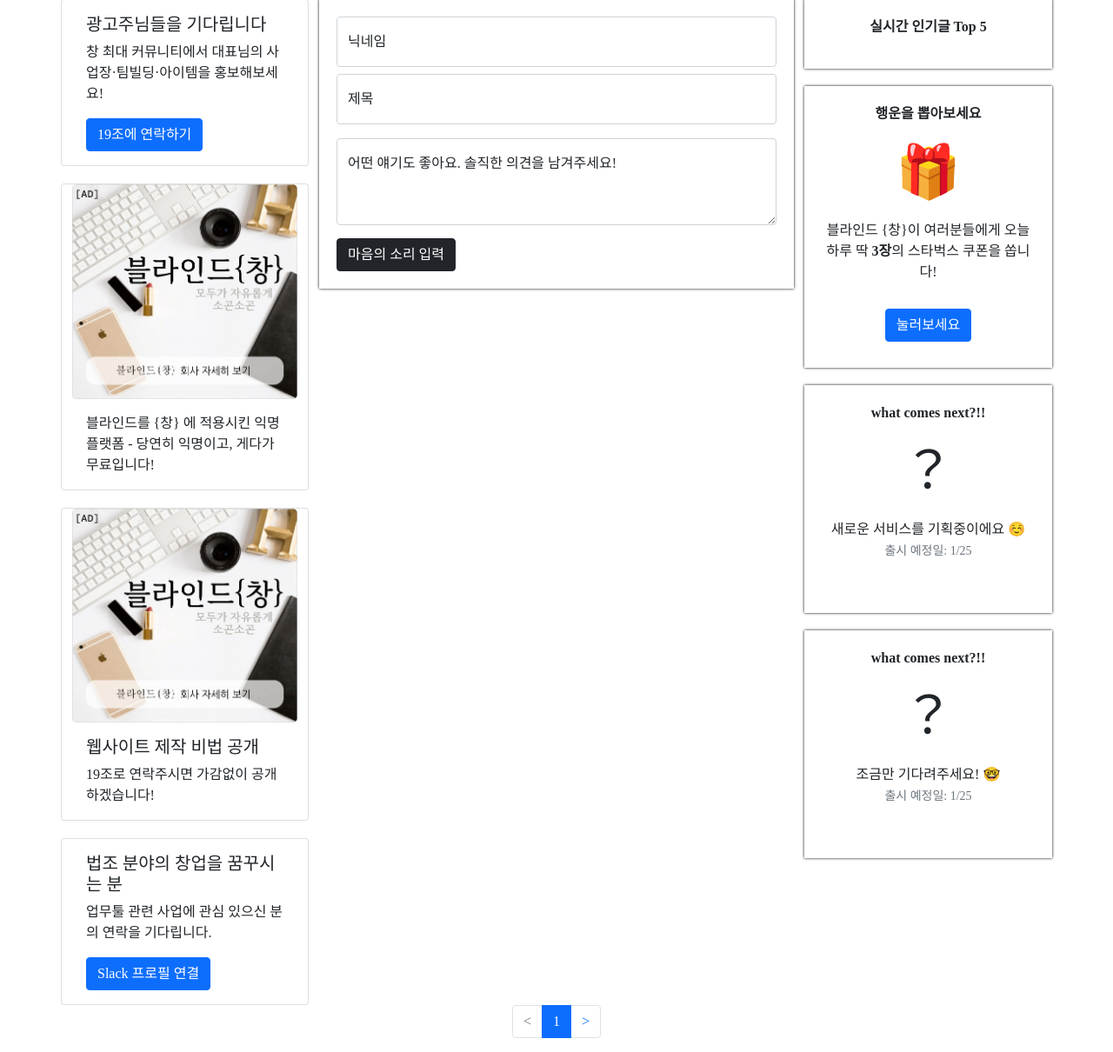
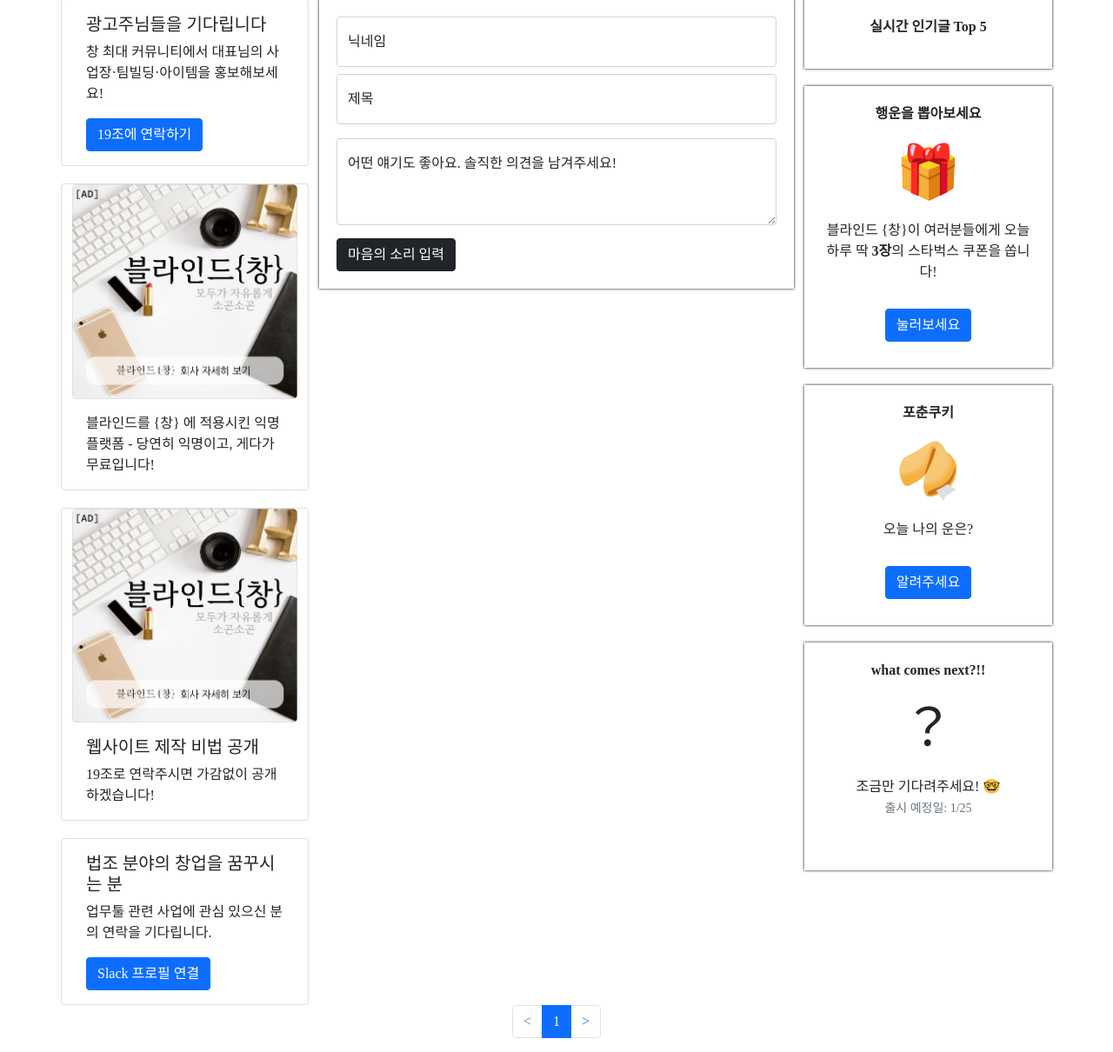
Before and after one commit to quizee/blind-chang, a Flask app: page / in a window 1280 px wide. Shown: the part 221-1431 px from the top of the page at 87% size. Run offline with Flask 2, Linux system fonts and the light colour scheme; data that the repository does not hold is empty; some libraries are stand-ins or nearby versions.

Commit message:
포춘쿠키 기능 추가

```diff
--- a/app.py
+++ b/app.py
@@ -87,6 +87,116 @@ def randint_get():
     lucky_num = random.randint(1,10000)
     return jsonify({'lucky_num': lucky_num})
 
+@app.route("/fortune", methods=["GET"])
+def fortune_get():
+    fortune = random.choice(fortune_list)
+    return jsonify({'fortune': fortune})
+
+# 포춘쿠키 문장
+fortune_list = [
+"간절하게 가지고 싶어하던 것이 나에게 알아서 찾아온다.",
+"너무 말도 안되게 웃겨서 웃다가 눈물이 날 정도로 재미있는 일이 곧 있을 예정  :)",
+"걱정하던 일이 생각보다 너무 쉽게 풀리고 생각하지 못한 신나는 일이 곧 찾아온다.",
+"지금은 전혀 모르는 사이지만, 언제나 연락할 수 있는, 소울메이트 같은 친구가 찾아올 예정.",
+"전혀 생각하지 못했던 사람에게서 평생 잊지 못할 감동을 받을 예정. 기대하세요!",
+"무슨 일이 있어도 당신의 편! 든든한 지원군이 생긴다네요~ 좋은 소식 기다려 보세요 :)",
+"내 인생에서 잊지 못할, 언제나 나를 행복하게 해주는 평생 최고의 노래를 만나게 됩니다~",
+"내가 안 좋았다고 생각했던 일 덕분에 오히려 더 큰 도움을 받을 일이 생깁니다.",
+"오래 전에 베푼 작은 친절이 눈덩이처럼 커져 행운으로 너에게 돌아올 예정이네요~",
+"내가 다른 사람을 도와서, 그 사람이 평생 잊지 못할 은인이 되는군요!",
+"선택의 길에 있을 때, 이번에는 내가 평소 선택하지 않았을 것을 선택해 보라. 엄청난 행운이 기다리고 있으니.",
+"정말 예상치도 못한 큰 선물을 받게 됩니다.",
+"엄청난 고민이 찾아오네요. 그러나 너가 최고의 선택을 할 예정이니 걱정마세요. 대신 기대하세요.",
+"내가 너무 좋아하는 사람을 올해 진짜로 만나게 됩니다. 언제 만나는 지는 알려줄 수 없지만.",
+"정말 마음껏 열심히 해봐도 좋아요. 노력한 만큼 그대로 결과가 나타나서 너무나 뿌듯한 순간이 찾아옵니다.",
+"하고 싶었던 일이 있다면 혹은 생겼다면, 바로 도전할 것. 올해는 너에게 진짜 큰 기회가 된다.",
+"나랑 닮은 부분이 너무나 많은 소울메이트를 만나게 된다. 금방 너를 찾아올 예정.",
+"그 동안 망설였던 걸, 바로 해볼 것. 망설인 시간만큼이나 내가 전혀 예상하지 못한 놀라운 결과를 만날 것이다.",
+"나를 항상 자기 일처럼 나서서 도와주는 정말 고마운 친구가 나타난다",
+"너에게 지금의 너는 상상도 못한 새로운 모습이 나타난다",
+"당신은 모든 사람이 감탄할 만한 엄청난 일을 해낼 예정",
+"굳이 힘들여 노력하지 않았는데도, 상상도 못 할 정도로 멋진 일이…",
+"내가 좋아하는 음식을 너무 맛있게 자주 먹을 운세. ‘진짜 맛있다. 행복이 따로 있나, 이거지!’",
+"누군가를 도울 수 있는 상황에서 잠시 고민을 하다가 나서서 도움을 주니 엄청난 행운이 찾아오게 된다.",
+"너에게 얼마나 멋진 일이 벌어지는지 여기에 다 설명할 수가 없다. 기대하라.",
+"내 주변의 모든 걸 자세히 살펴보라. 지금도 반짝이는 행운이 바로 곁에 숨어 있다.",
+"알지 못했던 나의 능력을 찾아내서 모두가 깜짝 놀랄 만한 일을 하게 된다.",
+"전혀 생각지도 못한 곳에서 엄청난 보물을 찾게 되는데…",
+"보기만 해도 웃음이 터지는 너무 재미있는 친구를 새로 만나게 된다.",
+"내가 잠시 후회했던 선택이 갑자기 엄청난 멋진 결과를 낳는다.",
+"내가 평생 잊지 못할 은인을 만날 예정. 누구인지는 직접 찾아낼 것.",
+"시간 낭비라고 생각했던 일들이 위기의 순간 나에게 큰 도움이 된다.",
+"뭐든 과감하게 도전해도 된다. 모든 일이 예상대로 이루어질 운세.",
+"기분 좋은 일이 이래도 되나 싶을 정도로 연달아 이어질 운세.",
+"금전은 무자비한 주인이지만 유익한 종이 되기도 한다.",
+"미래에 대해 걱정할 필요 없다. 일단 오늘, 내일 할 일 부터 해결하자.",
+"물 속에 있던 용이 비로소 승천하는 격. 명예와 재물운이 상승한다.",
+"머지않아 단비가 내리니 욕심을 버리고 때를 기다려라.",
+"물신양면으로 도와주는 귀인이 나타날 것이다. 귀인의 말에 귀를 기울여야 한다.",
+"좋은 인연을 얻게 될 것입니다. 정성과 진심으로 대해주세요.",
+"이성과의 생각지 못한 만남이 있으니 긴장을 늦추지 마라.",
+"그동안 모르고 있었던 재능이 발현될 것입니다. 새로운 일도 두려워 마세요.",
+"내가 옳다고 판단하는 일을 주저하지 말고 실천하라.",
+"꿈같이 여겼던 일이 당신 손에 닿을 수 있을 만큼 가까이 다가옵니다. 특히 금전운의 기운이 높아집니다.",
+"조금 먼 곳으로 여행을 떠나보세요. 새로운 경험은 당신을 크게 만들어 줄 것입니다.",
+"땅을 파면 금을 얻을 운세. 오해는 풀리고 귀인을 만나니 만사형통하다.",
+"이해하기 힘든 사람에게 말을 걸어보세요. 생각지 못한 것들을 보게 될 거에요.",
+"돈을 벌고 싶다면 돈을 아끼지 마라.",
+"성공이 행복의 열쇠가 아니다. 오히려 행복이 성공의 열쇠다.",
+"생각지 않은 곳에서 열매를 맺는 격. 가정에 큰 행운이 찾아온다.",
+"당신만의 행기를 내뿜는 것에 주저하지 마세요. 당신은 비교되지 않게 아름답습니다.",
+"당신에게 행운을 가져다 줄 사람이 가까이 와있습니다. 활짝 웃으며 맞아주세요.",
+"이제는 새로운 도전을 시작할 때입니다. 도전하는 당신에게 행운이 함께 하기를!!",
+"머지않아 행운이 찾아오겠군요. 행운은 오래 머물지 않고 스쳐 지나는 것입니다. 놓치지 마세요.",
+"다른 이에게 나눠줘도 남을 만큼의 거대한 행운이 당신을 향해 한 걸음씩 다가옵니다.",
+"직감이 놀랍도록 상승하는 때입니다. 당신의 감을 믿고 도전해보세요.",
+"윗 사람에게 많ㅇ은 도움을 받을 운세입니다. 윗 사람에게 많은 덕을 베푸세요.",
+"당신의 탁월한 선택이 곧 결실을 맺게 되니 주위의 부러움을 사게 될 것입니다.",
+"자신의 감정을 숨기지 마세요. 상대는 당신의 진심을 기다리고 있습니다.",
+"할까 말까 고민되는 일이 있다면 지금 당장 도전하라.",
+"뜻밖의 행운이 올 것 같은 날입니다. 기대해봐도 좋겠습니다.",
+"변화의 시기입니다. 그것은 일상의 즐거움이 될 것입니다. 행복한 날이 이어지겠군요.",
+"호랑이 굴에 가야 호랑이를 볼 수 있습니다. 원하는 것이 있다면 실행할 때입니다.",
+"금전운이 좋은 날입니다. 예상치 못했던 수입이 들어올 수 있습니다.",
+"가치 있는 것에 대해 결코 늦은 때란 없다.",
+"하나의 덕으로 열 개의 복을 얻을 것이다. 고집은 멀리하고 겸손을 가까이하라.",
+"재물운이 최상입니다. 이렇게 들엉온 재물운은 다른 사람을 위하여 사용하면 좋습니다.",
+"지금의 어려움들은 하나의 시기일뿐 언젠가 반드시 이겨낼 수 있습니다.",
+"아주 잘하고 있어요! 당신을 사랑하는 사람들이 있다는 사실을 항상 잊지 마세요. 오늘도 행복한 하루 되길.",
+"걱정보다 잘하고 있다고 말해보세요. 생각한대로 된다고 하잖아요.",
+"오늘은 가슴을 펴고 당당하게 일을 추진시켜보세요. 자신의 생각이 옳다고 믿는다면 순조로운 기운이 당신의 일을 도울 겁니다.",
+"위대한 것치고 열정 없이 이루어진 것은 없다.",
+"일을 할 때 당신만의 기준을 갖춰 놓으십시오. 내가 어디에 서있고, 어디로 향해 가고 있는지 제대로 알기 위함입니다. 당신은 최고 수준에 도달할 수 있는 사람입니다.",
+"새로운 일을 시작한다는 것은 그만큼 새로운 스트레스가 있을 것을 의미합니다. 하지만 새로운 기쁨이 있으므로 시작합니다. 출발선에 오른 당신에게 행운이 함께 하기를!",
+"좀 더 유심히 주변을 둘러보세요. 당신에게 특별한 호의를 가지고 도와주는 사람이 있습니다. 당신의 장점을 크게 부각시켜 줄 사람이니 마땅히 감사해야 할 일입니다.",
+"인생을 바꿀 수 있는 위대한 비책은 독서다. 오늘 하루 독서로 시작해보세요!",
+"책을 읽는다는 것은 오랜 세월동안 축적된 인류의 경험을 배우는 것이다. 책을 가까이 해보세요. 인생이 달라질 것입니다.",
+"남의 책을 읽는 데 시간을 보내라. 남이 고생한 것에 의해 쉽게 자기를 개선할 수 있다.",
+"한 인간의 존재를 결정짓는 것은 그가 읽은 책과 그가 쓴 글이다.",
+"인생에 있어서 가장 큰 기쁨은 '너는 그것을 할 수 없다'고 세상 사람들이 말하는 그 일을 성취시키는 일이다.",
+"세월은 누구에게나 공평하게 주어진 자본금이다. 이 자본을 잘 이용한 사람에겐 승리가 있다.",
+"매사에 감사해 보세요. 감사는 상대방을 인정하여 자신의 편으로 만드는 가장 좋은 방법입니다.",
+"남이 나에게 무엇인가 해주기를 기대하지 말고, 반대로 가능한 남을 위해 살아라. 그러면 어느듯 때가 되면 남들이 나를 위해 필요한 일을 해주고 있을 것이다.",
+"좋은 결과를 얻고 싶다면 몸으로 연습하는 것과 똑가이 마음속으로도 연습할 필요가 있다.",
+"사업은 망해도 다시 일어설 수 있지만, 인간은 한 번 신용을 잃으면 그것으로 끝장이다.",
+"위대한 일을 이루기 위해서는 행동만이 아니라 꿈이 필요하다. 계획만이 아니라 믿음이 필요하다.",
+"성공은 성공지향적인 사람에게만 온다. 실패는 스스로 실패할 수밖에 없다고 체념해버리는 사람에게 온다.",
+"시간은 인간이 쓸 수 있는 가장 값진 것이다.",
+"명성을 쌓는 것에는 20년이란 세월이 걸리며 명성을 무너뜨리는 것에는 5분도 걸리지 않는다. 그걸 명심한다면 당신의 행동이 달라질 것이다.",
+"항상 갈구하라. 바보짓을 두려워마라.",
+"모든 위대한 사업에도 최초에는 불가능한 일이라고 했던 것들입니다.",
+"인간의 마지막 자유는 자신의 사고방식을 결정하는 데에 있다.",
+"가끔은 혁신을 추구하다 실수할 때도 있다. 하지만 빨리 인정하고 다른 혁신을 개선해 나가는 것이 최선이다.",
+"시간 엄수는 비지니스의 영혼이다.",
+"성공의 커다란 비결은 결코 지치지 않는 인간으로 인생을 살아가는 것이다.",
+"들은 것은 잊어버리고, 본 것은 기억하고, 직접 해본 것은 이해한다.",
+"운명은 우연이 아니라 선택이다. 기다리는 것이 아니라 성취하는 것이다.",
+"지금까지 이루어진 수많은 성공적인 비즈니스 뒤에는 다른 사람의 고뇌에 찬 결단이 있었다.",
+"승리하면 조금 배울 수 있고, 패배하면 모든 것을 배울 수 있다.",
+"앞서 가는 방법의 비밀은 시작하는 것이다. 시작하는 방법의 비밀은 복잡하고 과중한 작업을, 다룰 수 있는 작은 업무로 나누어, 그 첫 번째 업무부터 시작하는 것이다.",
+"당신 스스로가 하지 않으면 아무도 당신의 운명을 개선시켜 주지 않을 것이다."
+]
+
 if __name__ == '__main__':
     app.debug = True
     app.run('0.0.0.0', port=5001, debug=True)
--- a/templates/index.html
+++ b/templates/index.html
@@ -93,6 +93,34 @@
         }
 
         .lottery-body {
+            margin: 10px auto 30px auto;
+            text-align: center;
+        }
+
+        .fortune {
+            width: 100%;
+            max-width: 600px;
+            margin: auto auto 20px auto;
+
+            box-shadow: 0px 0px 3px 0px black;
+            padding: 20px 20px 30px 20px;
+
+            display: flex;
+            flex-direction: column;
+            align-items: center;
+            justify-content: center;
+        }
+
+        .fortune-title {
+            font-weight: bold;
+            margin-bottom: 10px;
+        }
+
+        .fortune-img {
+            font-size: 60px;
+        }
+
+        .fortune-body {
             margin: 10px auto 30px auto;
             text-align: center;
         }
@@ -431,6 +459,19 @@
                 }
             });
         }
+
+        function get_fortune() {
+            $.ajax({
+                type: 'GET',
+                url: '/fortune',
+                data: {},
+                success: function (response) {
+                    $('#fortuneBoxBody').empty()
+                    let fortune_body = response["fortune"]
+                    $('#fortuneBoxBody').append(fortune_body)
+                }
+            });
+        }
     </script>
 </head>
 <body>
@@ -533,17 +574,19 @@
                 </div>
             </div>
             <div class="row">
-                <div class="lottery">
-                    <div class="lottery-title">
-                        what comes next?!!
+                <div class="fortune">
+                    <div class="fortune-title">
+                        포춘쿠키
                     </div>
-                    <div class="lottery-img">
-                        ？
+                    <div class="fortune-img">
+                        🥠
                     </div>
-                    <div class="lottery-body">
-                        새로운 서비스를 기획중이에요 ☺️<br>
-                        <small class="text-muted">출시 예정일: 1/25 </small>
+                    <div class="fortune-body">
+                        오늘 나의 운은?
                     </div>
+                    <button onclick="get_fortune()" type="button" class="btn btn-primary" data-bs-toggle="modal" data-bs-target="#fortuneBox">
+                        알려주세요
+                    </button>
                 </div>
             </div>
             <div class="row">
@@ -582,6 +625,24 @@
             </div>
             <div class="modal-body modal-body-lucky">
                 <p id="luckyBoxBody"></p>
+            </div>
+            <div class="modal-footer">
+                <button type="button" class="btn btn-primary" data-bs-dismiss="modal">닫기</button>
+            </div>
+        </div>
+    </div>
+</div>
+
+<!-- Fortune Box Modal -->
+<div class="modal fade" id="fortuneBox" tabindex="-1" aria-labelledby="fortuneBoxLabel" aria-hidden="true">
+    <div class="modal-dialog">
+        <div class="modal-content">
+            <div class="modal-header text-center">
+                <h5 class="modal-title w-100" id="fortuneBoxTitle">포춘쿠키 가라사대...</h5>
+                <!--                <button type="button" class="btn-close" data-bs-dismiss="modal" aria-label="Close"></button>-->
+            </div>
+            <div class="modal-body modal-body-fortune">
+                <p id="fortuneBoxBody"></p>
             </div>
             <div class="modal-footer">
                 <button type="button" class="btn btn-primary" data-bs-dismiss="modal">닫기</button>
```
